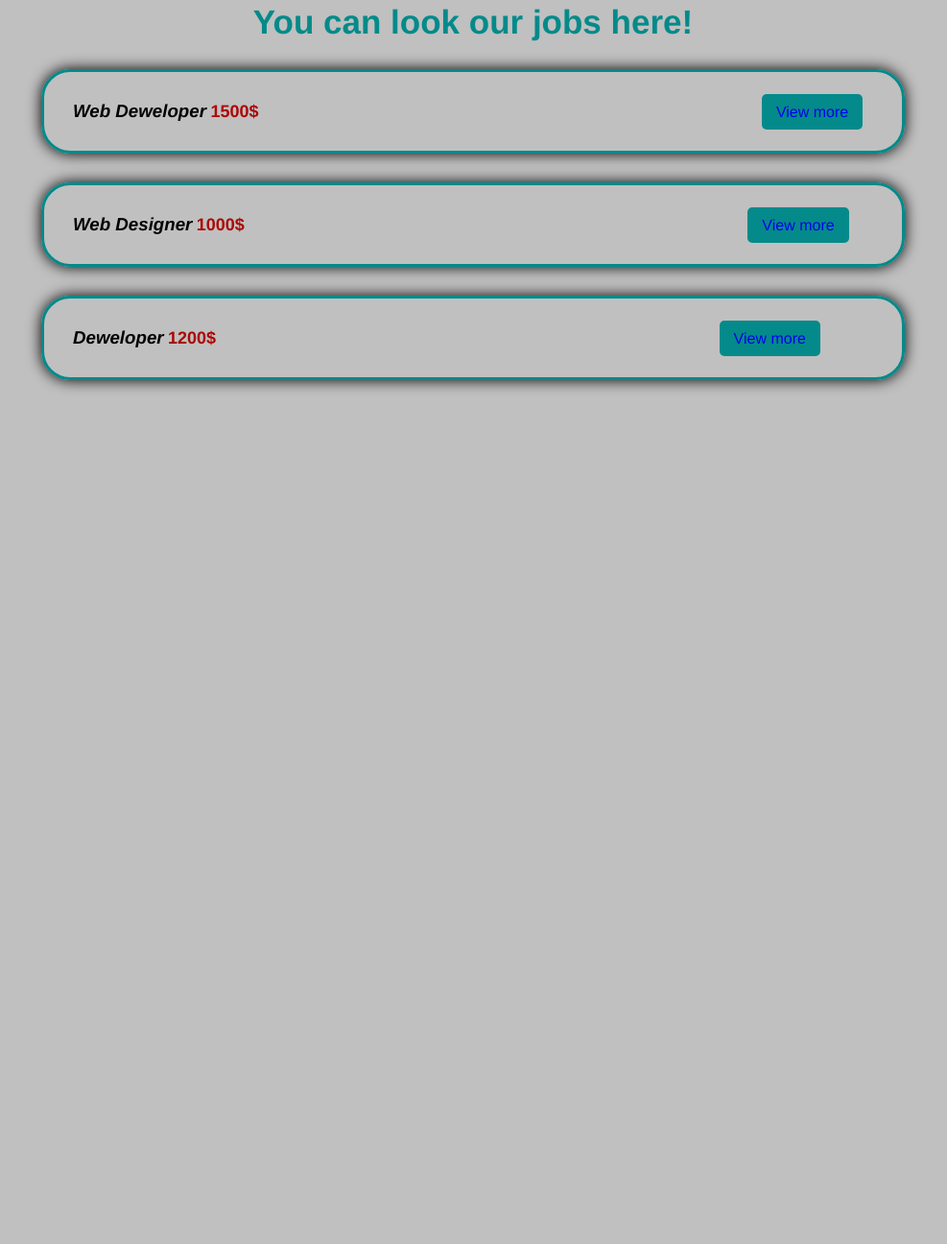
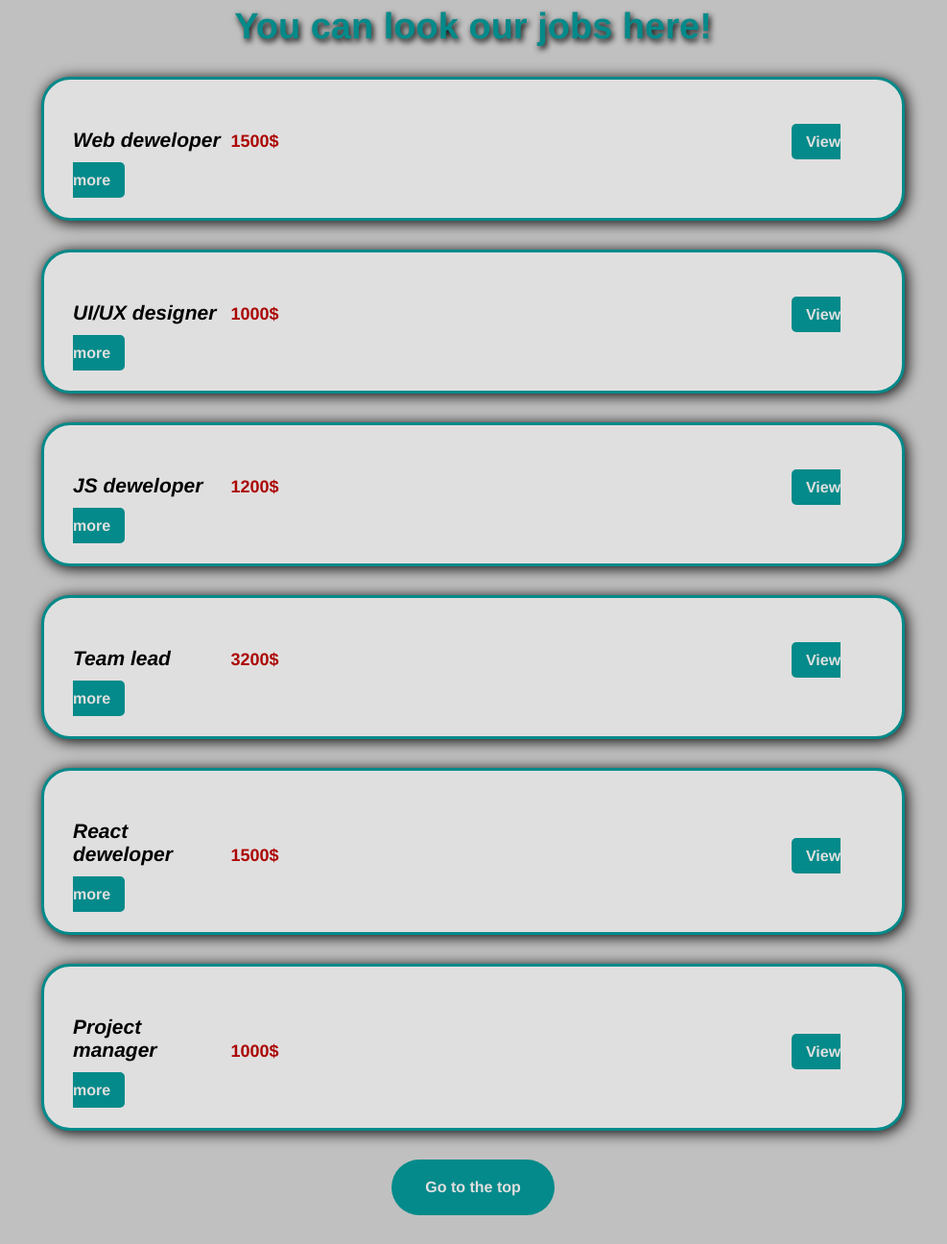
Before and after one commit to Pavlo-Zubovych/Lorem_Site, a plain HTML site: page jobs.html in a window 1280 px wide. Shown: the part 98-1394 px from the top of the page at 96% size, without its empty margins (147-1134 px from the left). Before the commit the page ends 800 px from the top, so only its background shows below. Drawn offline with Linux system fonts and the light colour scheme.

Commit message:
Added scroll to top for Job. Added more items job. Corrected other styles.

```diff
--- a/jobs.html
+++ b/jobs.html
@@ -8,7 +8,7 @@
     <link rel="stylesheet" href="./style.css" />
   </head>
   <body>
-    <div class="header">
+    <div id="header" class="header">
       <h1><a href="index.html">Lorem Site</a></h1>
       <ul>
         <li><a href="news.html">News</a></li>
@@ -20,21 +20,44 @@
     </div>
     <div class="jobs">
       <h2>You can look our jobs here!</h2>
+
       <div class="item">
-        <h3>Web Deweloper</h3>
+        <h3>Web deweloper</h3>
         <span>1500$</span>
         <a href="#">View more</a>
       </div>
+
       <div class="item">
-        <h3>Web Designer</h3>
+        <h3>UI/UX designer</h3>
         <span>1000$</span>
         <a href="#">View more</a>
       </div>
+
       <div class="item">
-        <h3>Deweloper</h3>
+        <h3>JS deweloper</h3>
         <span>1200$</span>
         <a href="#">View more</a>
       </div>
+
+      <div class="item">
+        <h3>Team lead</h3>
+        <span>3200$</span>
+        <a href="#">View more</a>
+      </div>
+
+      <div class="item">
+        <h3>React deweloper</h3>
+        <span>1500$</span>
+        <a href="#">View more</a>
+      </div>
+
+      <div class="item">
+        <h3>Project manager</h3>
+        <span>1000$</span>
+        <a href="#">View more</a>
+      </div>
+
+      <a href="#header" class="go__toTop">Go to the top</a>
     </div>
   </body>
 </html>
--- a/style.css
+++ b/style.css
@@ -1,3 +1,7 @@
+html {
+  scroll-behavior: smooth;
+}
+
 body {
   font-family: 'Franklin Gothic Medium', 'Arial Narrow', Arial, sans-serif;
   background: #c0c0c0;
@@ -26,6 +30,7 @@ h1 {
 
 .header .active {
   color: #048a8a;
+  font-weight: bold;
   text-decoration: underline;
 }
 
@@ -72,33 +77,53 @@ li {
 .jobs h2 {
   text-align: center;
   color: #048a8a;
-  font-size: 35px;
+  text-shadow: 2px 3px 6px #000000;
+  font-size: 38px;
+}
+
+.go__toTop {
+  text-decoration: none;
+  background: #048a8a;
+  border-radius: 30px;
+  text-align: center;
+  font-weight: bold;
+  color: #e0dfdf;
+
+  padding: 20px;
+  display: block;
+  width: 130px;
+  margin: 30px auto;
 }
 
 /* Job items */
 .item {
+  background: #e0dfdf;
   border: 3px solid #048a8a;
   border-radius: 30px;
   padding: 30px;
-  box-shadow: 0 0 15px #000000;
+  box-shadow: 2px 2px 15px #000000;
   margin-bottom: 30px;
 }
 
 .item h3 {
+  font-size: 21px;
   font-style: italic;
-  display: inline;
+  display: inline-block;
+  width: 160px;
 }
 
 .item span {
   color: rgb(171, 7, 4);
   font-weight: bold;
   font-size: 18px;
-  margin-right: 520px;
+  margin-right: 530px;
 }
 
 .item a {
   text-decoration: none;
+  font-weight: bold;
   background-color: #048a8a;
+  color: #e0dfdf;
   border-radius: 5px;
   padding: 10px 15px;
 }
```
